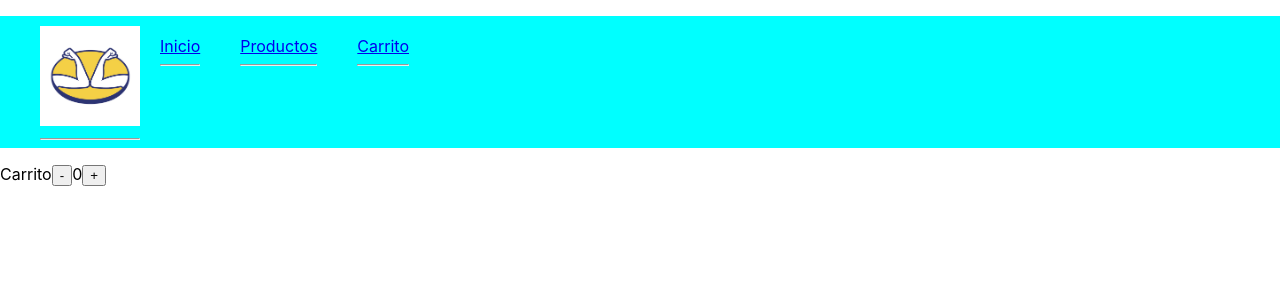
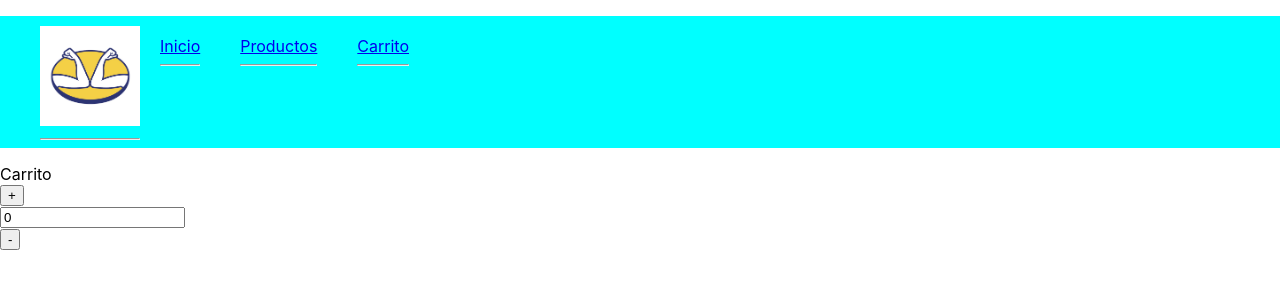
Before and after one commit to rodritazzi/E-commerce, a React (Create React App) app: page /carrito in a window 1280 px wide. Shown: the top 300 px of the page. Built offline with nearby package versions, Linux system fonts and the light colour scheme.

Commit message:
itemCounter.js

```diff
--- a/src/App.js
+++ b/src/App.js
@@ -2,7 +2,7 @@ import React from 'react';
 import { BrowserRouter, Switch, Route } from "react-router-dom"
 import { NavBar } from "./components/NavBar";
 import {Home} from "./components/Home.js"
-import {Counter} from "./components/Counter.js"
+//import {Counter} from "./components/Counter.js"
 import {ItemCount} from "./components/ItemCount.js"
 
 
@@ -41,11 +41,11 @@ function App() {
           </Route>
           <Route exact path="/productos">
             <span className="inner-text">Productos</span>
-            <ItemCount/>
           </Route>
           <Route exact path="/carrito">
             <span className="inner-text">Carrito</span>
-            <Counter/>
+            <ItemCount/>
+
           </Route>
         </Switch>
     </BrowserRouter>
--- a/src/components/Boton.js
+++ b/src/components/Boton.js
@@ -3,7 +3,7 @@ import React, { Component } from 'react'
 export default class Boton extends Component {
 
     constructor(props){
-        super(props);
+        super(props)
     }
 
     render() {
--- /dev/null
+++ b/src/components/Input.jsx
@@ -0,0 +1,12 @@
+import React from 'react'
+
+export default function Input() {
+
+
+
+    return (
+        <div>
+            <input type="text"/>
+        </div>
+    )
+}
--- a/src/components/ItemCount.js
+++ b/src/components/ItemCount.js
@@ -1,12 +1,28 @@
-import React from 'react';
-import Boton from './Boton'
+ import React, { useState } from 'react';
+ import Boton from './Boton';
+ //import Input from './Input';
 
-export function ItemCount(){
+ export function ItemCount(){
+
+    const [valor, setValor] = useState(0);
 
 
-    return(
-        <ItemCount initial="" min="" max="" onAdd="">
-            <Boton sign="+" ></Boton>
-        </ItemCount>
-    );
-}
+    function incrementar() {
+        console.log("incrementa")
+        setValor(valor+1);
+    }
+
+    const decrementar = () => {
+        setValor(valor-1);
+    }
+
+     return(
+        <>
+            <div>
+                <Boton onClick={incrementar} sign={"+"}/>
+                <input value={valor} readOnly={true}></input>
+                <Boton onClick={decrementar} sign={"-"}/>
+            </div>
+        </>
+     );
+ }
```
